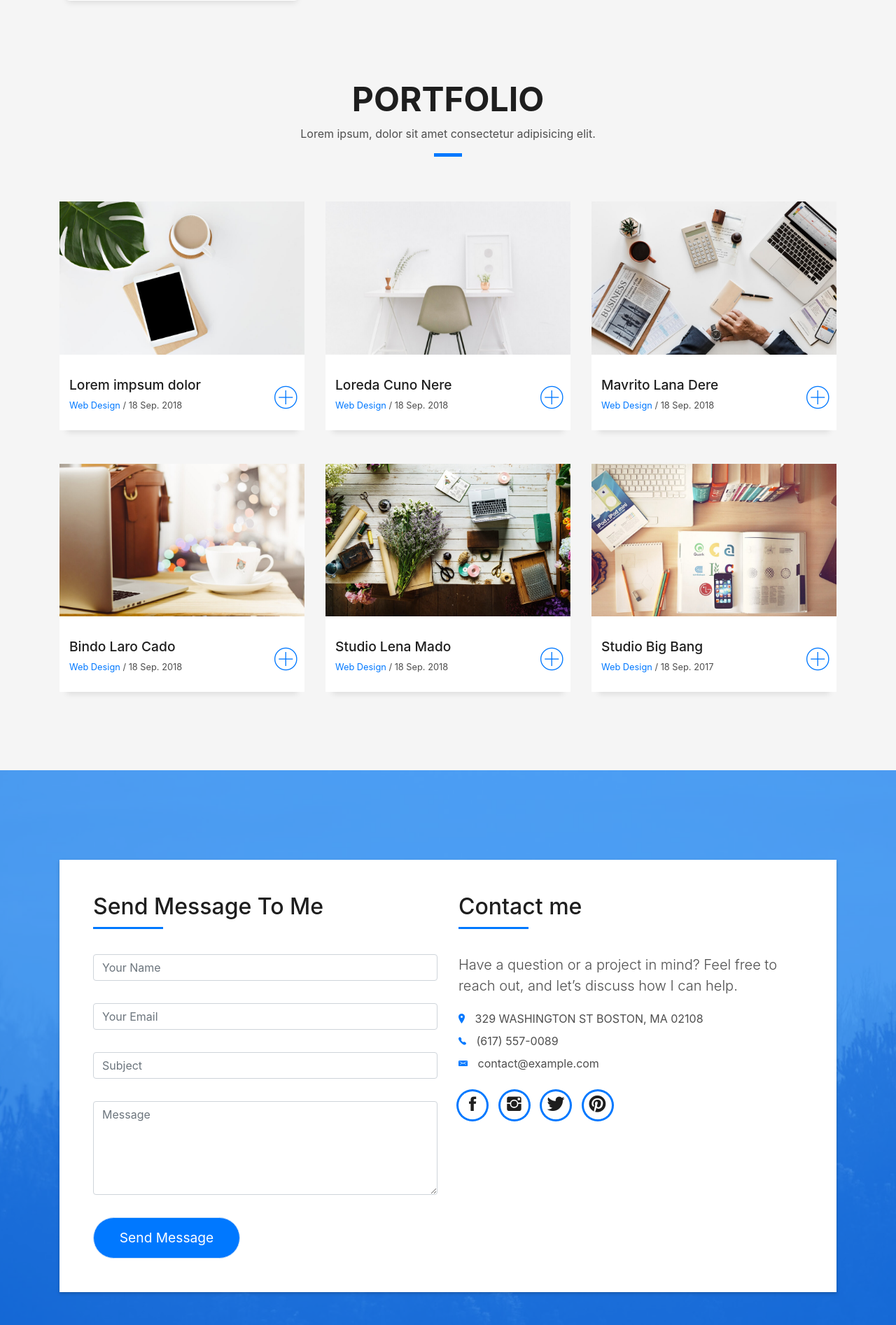
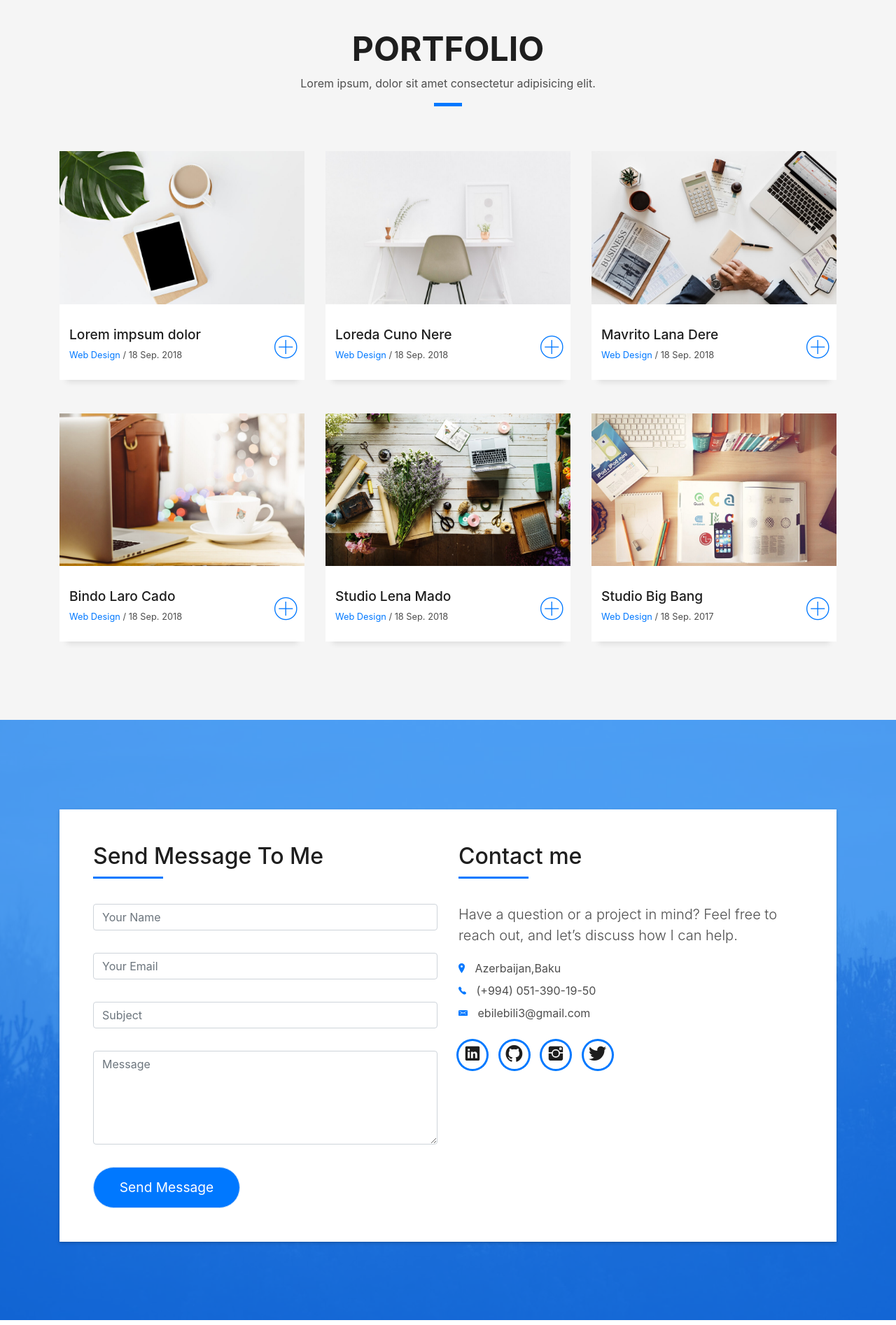
Before and after one commit to ebilebilli/Portfolio, a Django app: page / in a window 1280 px wide. Shown: the part 2646-4540 px from the top of the page at 70% size. Run offline with Django 5.2, Linux system fonts and the light colour scheme; some libraries are stand-ins or nearby versions; some web fonts are replaced.

Commit message:
First version of my portfolio

```diff
--- a/portfolio/app/templates/index.html
+++ b/portfolio/app/templates/index.html
@@ -204,7 +204,7 @@
               <h2 class="s-title">Web Development</h2>
               <p class="s-description text-center">
                 I use Python, Django, and database management to create efficient, scalable systems that power your websites.
-                From API development to server-side logic, my goal is to deliver seamless, fast, and secure web applications that integrate perfectly with the frontend.
+
               </p>
             </div>
           </div>
@@ -479,17 +479,18 @@
                       Have a question or a project in mind? Feel free to reach out, and let’s discuss how I can help.
                     </p>
                     <ul class="list-ico">
-                      <li><span class="ion-ios-location"></span> 329 WASHINGTON ST BOSTON, MA 02108</li>
-                      <li><span class="ion-ios-telephone"></span> (617) 557-0089</li>
-                      <li><span class="ion-email"></span> contact@example.com</li>
+                      <li><span class="ion-ios-location"></span> Azerbaijan,Baku</li>
+                      <li><span class="ion-ios-telephone"></span>  (+994) 051-390-19-50</li>
+                      <li><span class="ion-email"></span> ebilebili3@gmail.com</li>
                     </ul>
                   </div>
                   <div class="socials">
                     <ul>
-                      <li><a href=""><span class="ico-circle"><i class="ion-social-facebook"></i></span></a></li>
-                      <li><a href=""><span class="ico-circle"><i class="ion-social-instagram"></i></span></a></li>
-                      <li><a href=""><span class="ico-circle"><i class="ion-social-twitter"></i></span></a></li>
-                      <li><a href=""><span class="ico-circle"><i class="ion-social-pinterest"></i></span></a></li>
+                      <li><a href="https://www.linkedin.com/in/%C9%99bil-%C9%99billi-b5812533a/"><span class="ico-circle"><i class="ion-social-linkedin"></i></span></a></li>
+                      <li><a href="https://github.com/ebilebilli"><span class="ico-circle"><i class="ion-social-github"></i></span></a></li>
+                      <li><a href="https://www.instagram.com/ebil_ebilli/"><span class="ico-circle"><i class="ion-social-instagram"></i></span></a></li>
+                      <li><a href="https://x.com/Ebil_Ebilli"><span class="ico-circle"><i class="ion-social-twitter"></i></span></a></li>
+
                     </ul>
                   </div>
                 </div>
@@ -500,24 +501,6 @@
       </div>
     </div>
     <footer>
-      <div class="container">
-        <div class="row">
-          <div class="col-sm-12">
-            <div class="copyright-box">
-              <p class="copyright">&copy; Copyright <strong>DevFolio</strong>. All Rights Reserved</p>
-              <div class="credits">
-                <!--
-                  All the links in the footer should remain intact.
-                  You can delete the links only if you purchased the pro version.
-                  Licensing information: https://bootstrapmade.com/license/
-                  Purchase the pro version with working PHP/AJAX contact form: https://bootstrapmade.com/buy/?theme=DevFolio
-                -->
-                Designed by <a href="https://bootstrapmade.com/">BootstrapMade</a>
-              </div>
-            </div>
-          </div>
-        </div>
-      </div>
     </footer>
   </section>
   <!--/ Section Contact-footer End /-->
```
